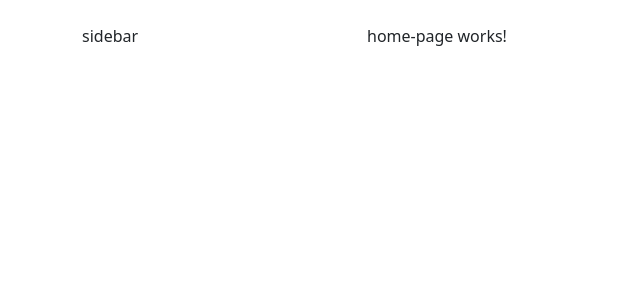
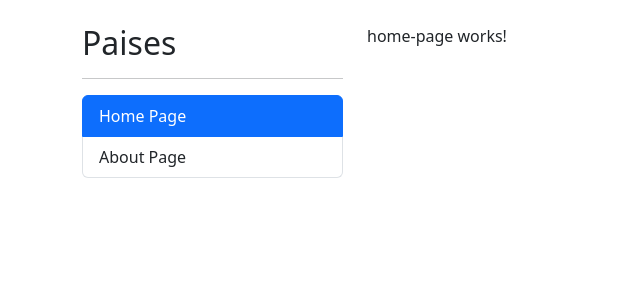
Before and after one commit to Juan090797/paises-app, an Angular app: page / in a window 1280 px wide. Before the commit this address led to /home. Shown: the top 300 px of the page, without its empty margins (0-640 px from the left). Built offline with nearby package versions, Linux system fonts and the light colour scheme.

Commit message:
feat: update router and sidebar

```diff
--- a/src/app/app.component.html
+++ b/src/app/app.component.html
@@ -1,6 +1,6 @@
 <div class="row mt-4">
   <div class="col-3">
-    sidebar
+    <app-sidebar/>
   </div>
   <div class="col">
     <!-- Nuestras paginas -->
--- a/src/app/app.component.ts
+++ b/src/app/app.component.ts
@@ -2,11 +2,12 @@ import { Component } from '@angular/core';
 import { RouterOutlet } from '@angular/router';
 import { HomePageComponent } from './shared/pages/home-page/home-page.component';
 import { AboutPageComponent } from "./shared/pages/about-page/about-page.component";
+import { SidebarComponent } from "./shared/components/sidebar/sidebar.component";
 
 @Component({
   selector: 'app-root',
   standalone: true,
-  imports: [RouterOutlet],
+  imports: [RouterOutlet, SidebarComponent],
   templateUrl: './app.component.html',
   styleUrl: './app.component.css'
 })
--- a/src/app/app.routes.ts
+++ b/src/app/app.routes.ts
@@ -5,7 +5,7 @@ import { AboutPageComponent } from './shared/pages/about-page/about-page.compone
 export const routes: Routes = [
 
   {
-    path: 'home',
+    path: '',
     component: HomePageComponent
   },
   {
--- /dev/null
+++ b/src/app/shared/components/sidebar/sidebar.component.html
@@ -0,0 +1,17 @@
+<h2>Paises</h2>
+<hr>
+
+<ul class="list-group">
+  <li routerLink=""
+      routerLinkActive="active"
+      [routerLinkActiveOptions]="{ exact: true}"
+      class="list-group-item">
+    Home Page
+  </li>
+  <li routerLink="about"
+      routerLinkActive="active"
+      class="list-group-item active">
+    About Page
+  </li>
+
+</ul>
```
Also changed, not shown: src/app/shared/components/sidebar/sidebar.component.ts (added, +17 -0 lines), src/app/shared/components/sidebar/sidebar.component.css (added), 1 other file (tests, documents, lock files or other folders).
